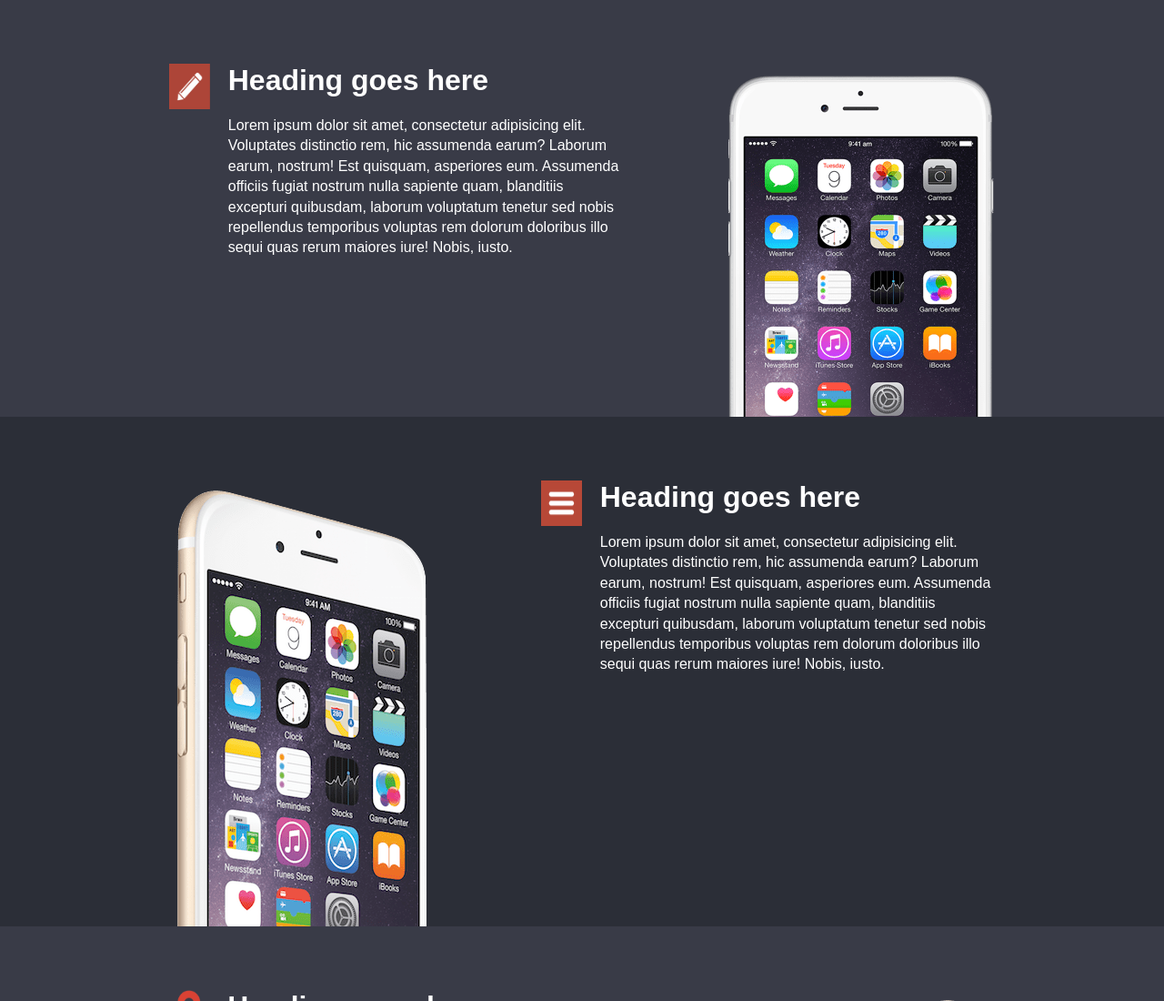
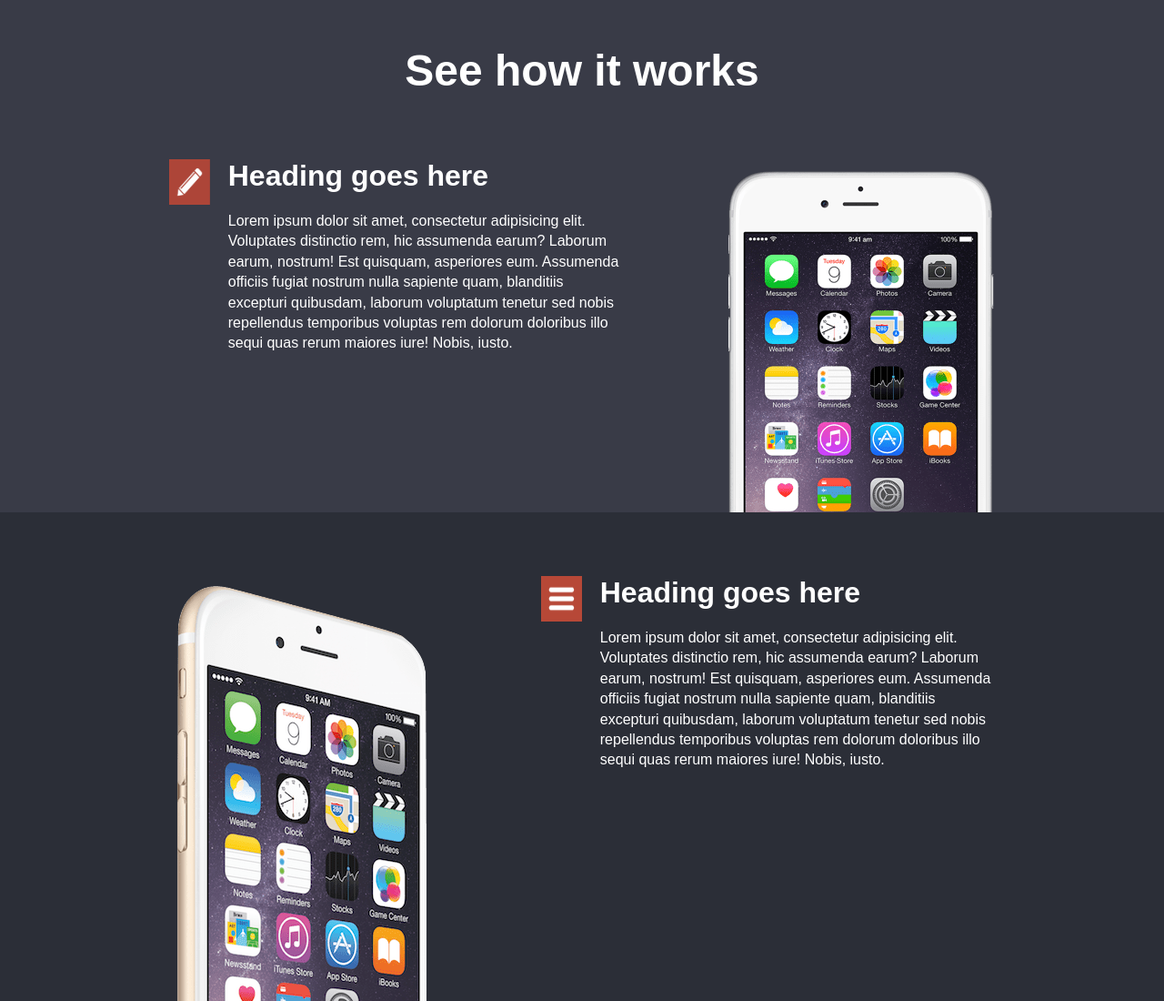
Before and after one commit to codexp-fronta-p3gc/tinylove, a plain HTML site: page heading-goes-here.html in a window 1280 px wide. Shown: the top 1100 px of the page at 91% size. Drawn offline with Linux system fonts and the light colour scheme.

Commit message:
Enserindo os componentes simples no composto

```diff
--- a/css/heading-goes-here.css
+++ b/css/heading-goes-here.css
@@ -6,7 +6,13 @@
 body{
 	font-family: Arial;
 }
-
+.works__title{
+	text-align: center;
+	padding-top: 50px;
+	background-color: #393b47;
+	font-size: 3em;
+	color: #ffffff;
+}
 .works__card{
 	display: flex;
 	justify-content: space-around;
--- a/heading-goes-here.html
+++ b/heading-goes-here.html
@@ -9,6 +9,7 @@
 </head>
 <body>
 	<section id="works">
+		<h1 class="works__title">See  how it works</h1>
 		<article class="works__card">
 			<div class="works__block--1">
 				<img class="works__icon" src="images/pencil-icon.png" alt="">
```
